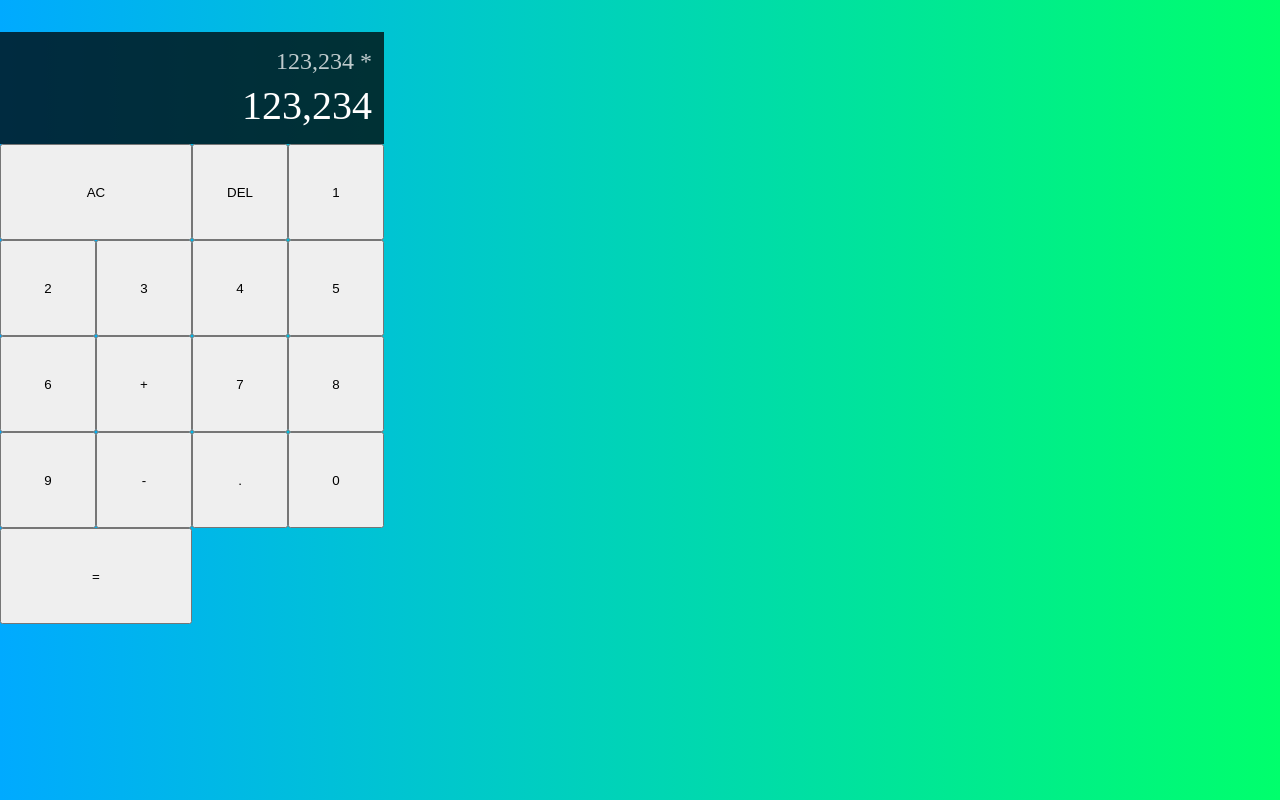
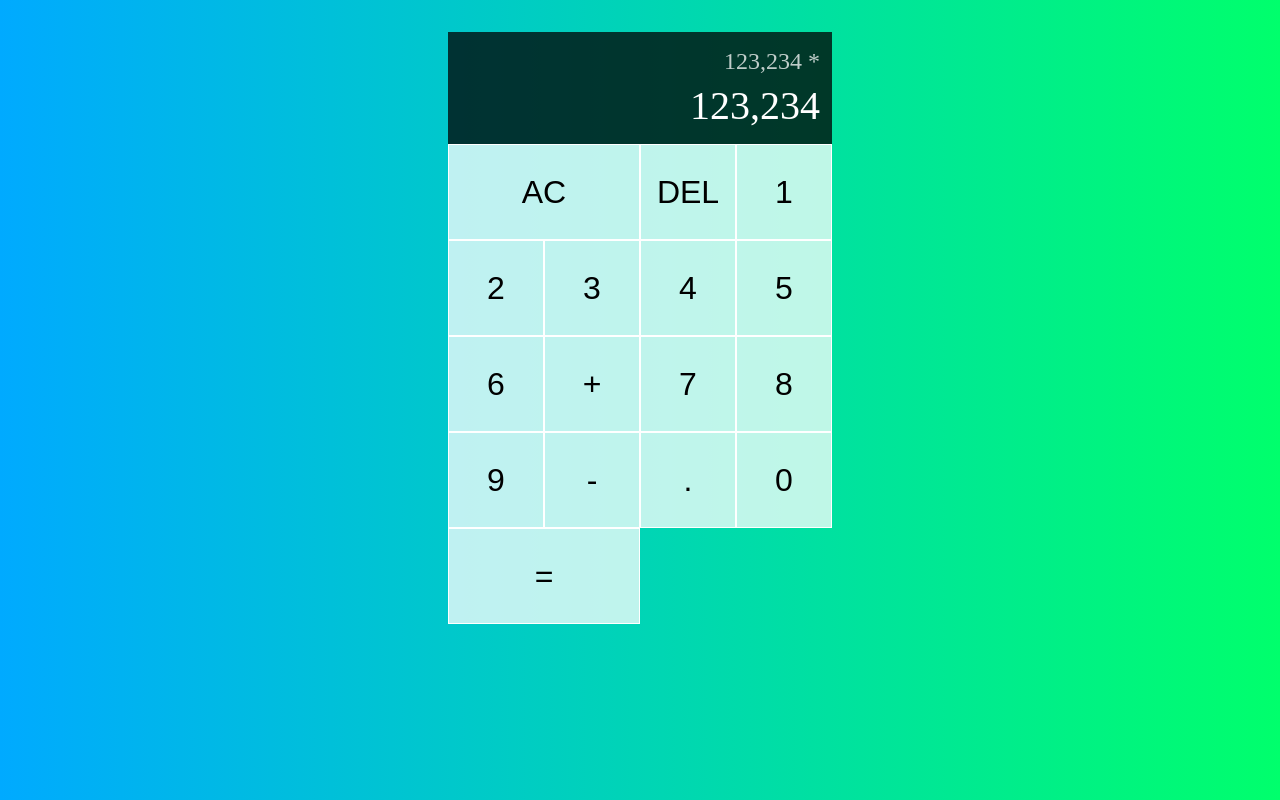
Before and after one commit to JacobA12/calculator-app-react, a React (Vite) app: page / in a window 1280 px wide. Built offline with nearby package versions, Linux system fonts and the light colour scheme.

Commit message:
calculator-grid style and buttons

```diff
--- a/src/styles.css
+++ b/src/styles.css
@@ -10,8 +10,22 @@
 .calculator-grid{
   display: grid;
   margin-top: 2rem;
+  justify-content: center;
   grid-template-columns: repeat(4, 6rem);
   grid-template-rows: minmax(7rem, auto) repeat(5, 6rem);
+}
+
+.calculator-grid > button {
+  cursor: pointer;
+  font-size: 2rem;
+  border: 1px solid white;
+  outline: none;
+  background-color: rgba(255,255,255,.75);
+}
+
+.calculator-grid > button:hover,
+.calculator-grid > button:focus {
+  background-color: rgba(255,255,255,.9);
 }
 
 .span-two {
```
